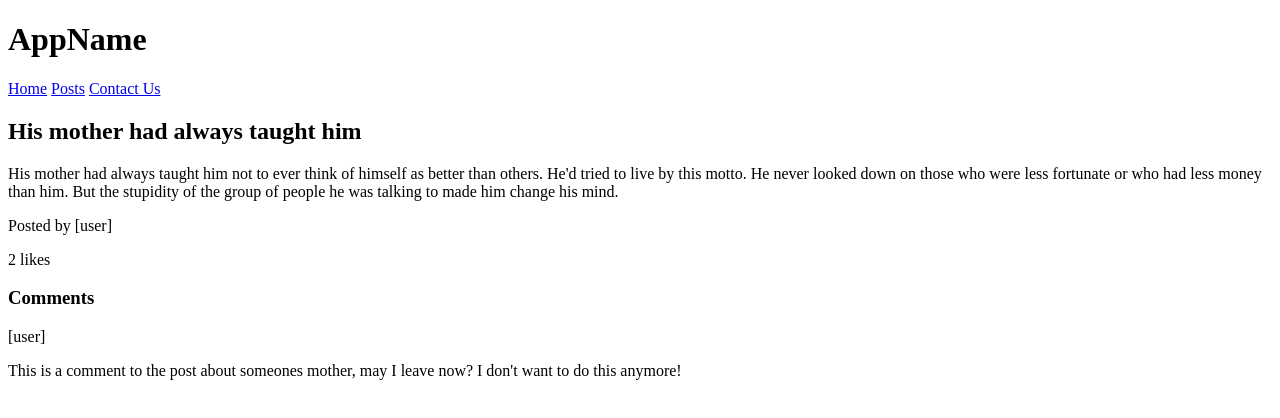
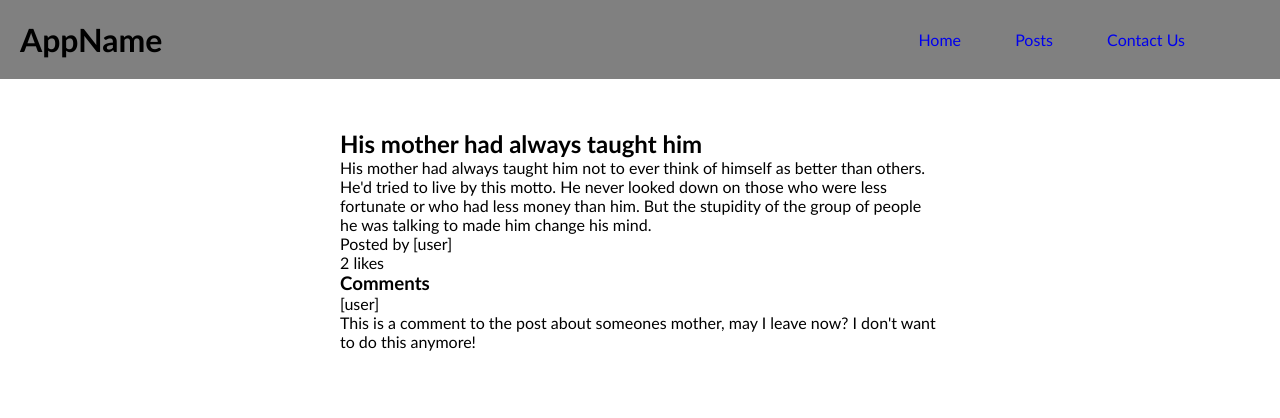
Before and after one commit to antonbryhagen/frontend-lab2, a plain HTML site: page posts.html in a window 1280 px wide. Drawn offline with Linux system fonts and the light colour scheme.

Commit message:
Add basic style for posts

```diff
--- a/assets/styles/style.css
+++ b/assets/styles/style.css
@@ -0,0 +1,42 @@
+*{
+    box-sizing: border-box;
+    margin: 0;
+    padding: 0;
+}
+
+body{
+    font-family: 'Trebuchet MS';
+}
+
+header{
+    display: flex;
+    align-items: center;
+    justify-content: space-between;
+    padding: 20px;
+
+    background-color: gray;
+}
+
+header nav{
+    margin-right: 50px;
+}
+
+header nav a{
+    text-decoration: none;
+    margin: 0 25px;
+}
+
+header nav a:hover{
+    text-decoration: underline;
+    text-underline-offset: 6px;
+}
+
+main{
+    display: flex;
+    justify-content: center;
+}
+
+.post{
+    margin-top: 50px;
+    width: 600px;
+}
--- a/posts.html
+++ b/posts.html
@@ -17,7 +17,7 @@
     </header>
 
     <main>
-        <article>
+        <article class="post">
             <section class="post-content">
                 <h2>His mother had always taught him</h2>
                 <!--Eventuell p med hashtags?-->
@@ -30,7 +30,6 @@
                 <p class="comment-auhtor">[user]</p>
                 <p class="comment-body">This is a comment to the post about someones mother, may I leave now? I don't want to do this anymore!</p>
             </section>
-
         </article>
     </main>
 
```
